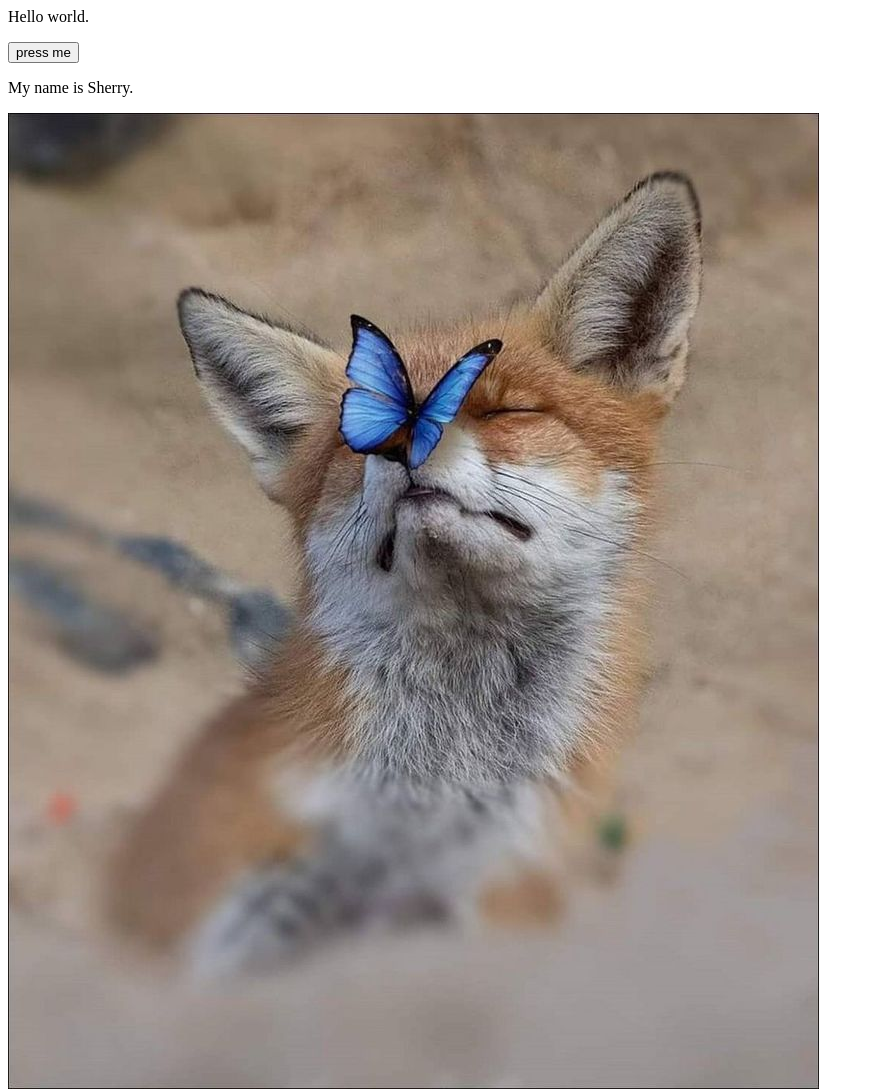
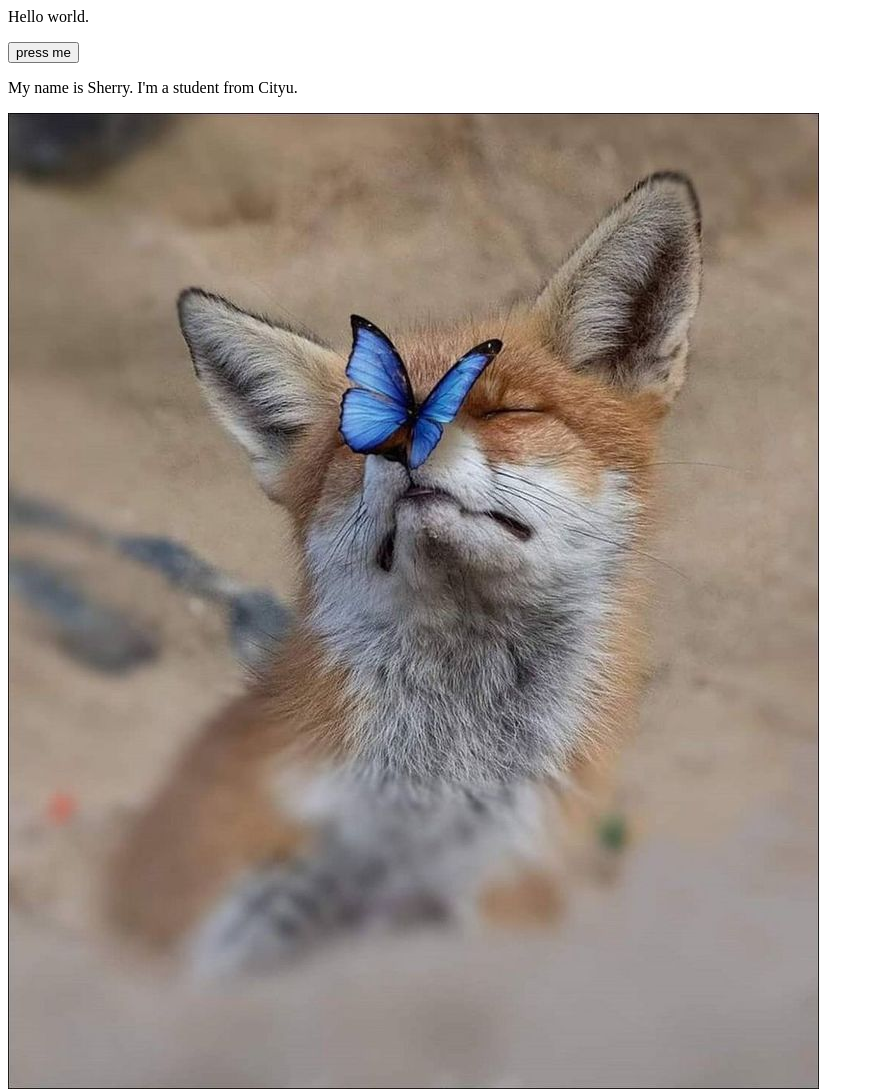
Before and after one commit to Maymaymaylll/personal_website, a plain HTML site: page index.html in a window 1280 px wide. Shown: the whole page, without its empty margins (0-874 px from the left). Drawn offline with Linux system fonts and the light colour scheme.

Commit message:
In-class participation 1

```diff
--- a/index.html
+++ b/index.html
@@ -2,6 +2,6 @@
     <!--This is comment-->
     Hello world.
     <p><button class="subpage">press me</button></p>
-    <p>My name is Sherry.</p>
+    <p>My name is Sherry. I'm a student from Cityu.</p>
     <img src="me.jpeg"/>
 </div>
```
